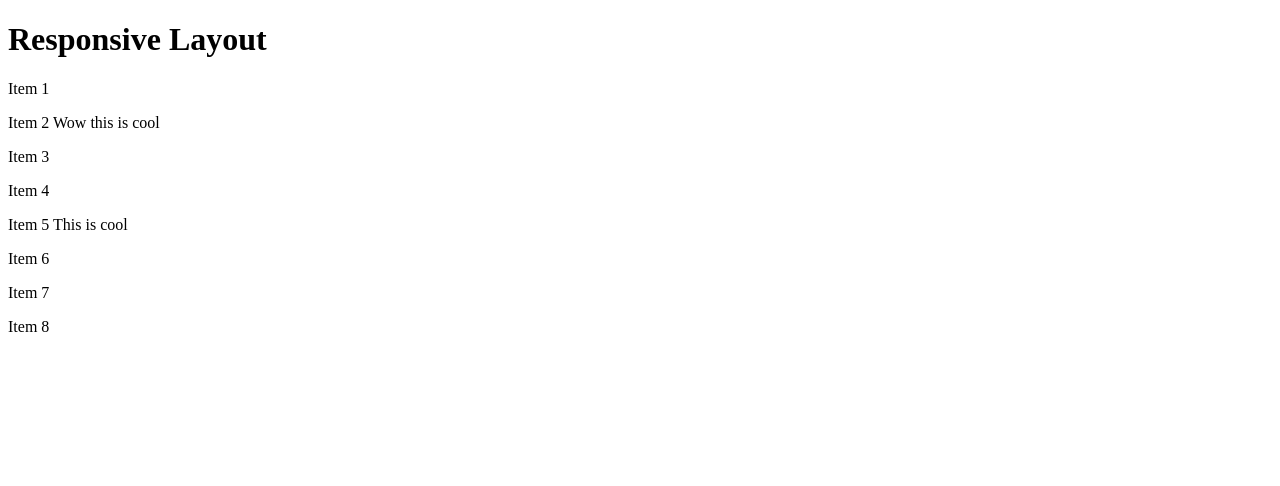
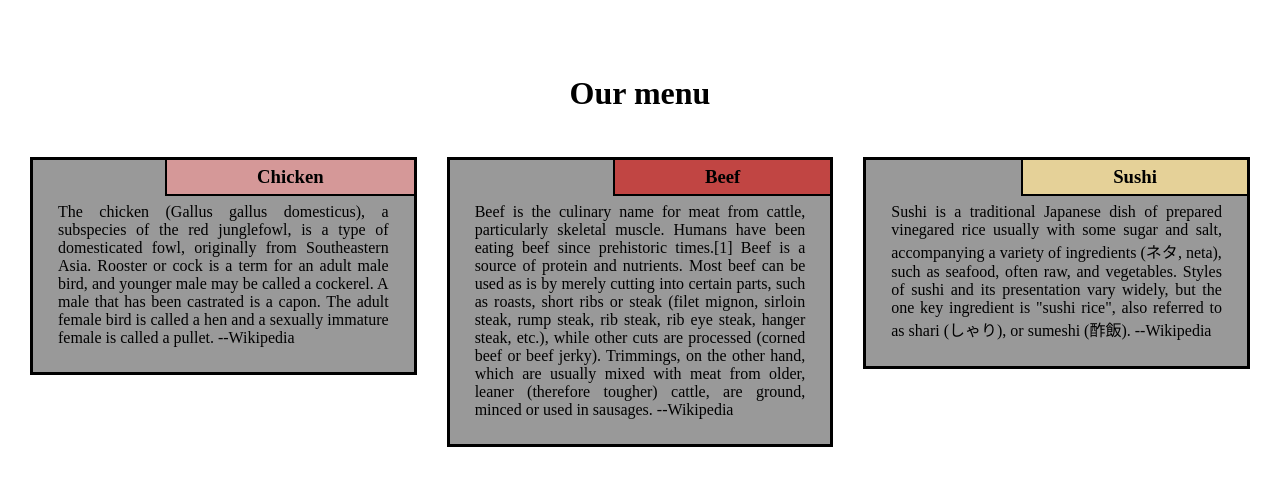
Before and after one commit to apanda2007/module2-solution, a plain HTML site: page index.html in a window 1280 px wide. Drawn offline with Linux system fonts and the light colour scheme; files that its build step writes are made by us from their sources.

Commit message:
Assignment Completed

```diff
--- a/css/style.css
+++ b/css/style.css
@@ -0,0 +1,125 @@
+/********** Base styles **********/
+*{
+  box-sizing: border-box;
+  margin:0;
+  padding:0;
+}
+
+
+.row{
+  width: 100%;
+}
+
+.menuTitle{
+  text-align: center;
+  margin-bottom: 30px;
+}
+
+.container{
+ position: relative;
+ top:60px;
+ margin: 15px;
+}
+
+.item{
+  position: relative;
+  top: 0;
+  background-color:#999999;
+  margin: 15px;
+  padding: 25px;
+  border: 3px solid #000;
+}
+
+.item p{
+  margin-top: 18px;
+  text-align: justify;
+  font-size:100%;
+}
+
+.item-title{
+  position: absolute;
+  top:0;
+  right: 0px;
+  background: green;
+  padding: 6px 90px;
+  border-left: 2px solid #000;
+  border-bottom: 2px solid #000;
+}
+
+#t1{
+  background-color: #D59898;
+}
+
+#t2{
+  background-color: #C14543;
+}
+
+#t3{
+  background-color: #E5D198;
+}
+
+/********** Desktop **********/
+@media (min-width: 992px){
+  .col-lg-1, .col-lg-2, .col-lg-3, .col-lg-4, .col-lg-5, .col-lg-6, .col-lg-7, .col-lg-8, .col-lg-9, .col-lg-10, .col-lg-11, .col-lg-12 {
+    float: left;
+  }
+  .col-lg-1 {
+    width: 8.33%;
+  }
+  .col-lg-2 {
+    width: 16.66%;
+  }
+  .col-lg-3 {
+    width: 25%;
+  }
+  .col-lg-4 {
+    width: 33.33%;
+  }
+  .col-lg-5 {
+    width: 41.66%;
+  }
+  .col-lg-6 {
+    width: 50%;
+  }
+  .col-lg-7 {
+    width: 58.33%;
+  }
+  .col-lg-8 {
+    width: 66.66%;
+  }
+  .col-lg-9 {
+    width: 74.99%;
+  }
+  .col-lg-10 {
+    width: 83.33%;
+  }
+  .col-lg-11 {
+    width: 91.66%;
+  }
+  .col-lg-12 {
+    width: 100%;
+  }
+
+}
+
+
+/********** Tablet **********/
+@media (min-width: 768px) and (max-width: 991px){
+  .col-lg-4 {
+    width: 50%;
+    float: left;
+  }
+  .col-lg-tablet{
+   width: 100%;
+   float: left;
+ }
+}
+
+
+/********** Mobile **********/
+@media (max-width: 767px){
+  .col-lg-4{
+    width: 100%;
+    float: left;
+  }
+}
--- a/index.html
+++ b/index.html
@@ -2,24 +2,51 @@
 <html>
 <head>
 <meta charset="utf-8">
+<meta name="viewport" content="width=device-width, initial-scale=1">
 <title>Module2 assignment</title>
-<link rel="stylesheet"  href="style.css">
+<link rel='stylesheet' type='text/css' href='css/style.css'>
 
-<style></style>
+
+
 </head>
 <body>
-<h1>Responsive Layout</h1>
+<div class="container">
+    <div class="row">
 
-<div class="row">
-  <div class="col-lg-3 col-md-6"><p>Item 1</p></div>
-  <div class="col-lg-3 col-md-6"><p>Item 2 Wow this is cool</p></div>
-  <div class="col-lg-3 col-md-6"><p>Item 3</p></div>
-  <div class="col-lg-3 col-md-6"><p>Item 4</p></div>
-  <div class="col-lg-3 col-md-6"><p>Item 5 This is cool</p></div>
-  <div class="col-lg-3 col-md-6"><p>Item 6</p></div>
-  <div class="col-lg-3 col-md-6"><p>Item 7</p></div>
-  <div class="col-lg-3 col-md-6"><p>Item 8</p></div>
+    <h1 class="menuTitle">Our menu</h1>
+      <div class="col-lg-4">
+        <div class="item">
+          <div class="item-title" id="t1">
+            <h3>Chicken</h3>
+          </div>
+          <p>
+            The chicken (Gallus gallus domesticus), a subspecies of the red junglefowl, is a type of domesticated fowl, originally from Southeastern Asia. Rooster or cock is a term for an adult male bird, and younger male may be called a cockerel. A male that has been castrated is a capon. The adult female bird is called a hen and a sexually immature female is called a pullet. --Wikipedia
+          </p>
+        </div>
+      </div>
+      <div class="col-lg-4">
+        <div class="item">
+         <div class="item-title" id="t2">
+          <h3>Beef</h3>
+        </div>
+        <p>
+          Beef is the culinary name for meat from cattle, particularly skeletal muscle. Humans have been eating beef since prehistoric times.[1] Beef is a source of protein and nutrients. Most beef can be used as is by merely cutting into certain parts, such as roasts, short ribs or steak (filet mignon, sirloin steak, rump steak, rib steak, rib eye steak, hanger steak, etc.), while other cuts are processed (corned beef or beef jerky). Trimmings, on the other hand, which are usually mixed with meat from older, leaner (therefore tougher) cattle, are ground, minced or used in sausages. --Wikipedia
+
+        </p>
+      </div>
+    </div>
+    <div class="col-lg-4 col-lg-tablet">
+      <div class="item">
+       <div class="item-title" id="t3">
+        <h3>Sushi</h3>
+      </div>
+      <p>
+        Sushi is a traditional Japanese dish of prepared vinegared rice usually with some sugar and salt, accompanying a variety of ingredients (ネタ, neta), such as seafood, often raw, and vegetables. Styles of sushi and its presentation vary widely, but the one key ingredient is "sushi rice", also referred to as shari (しゃり), or sumeshi (酢飯). --Wikipedia
+      </p>
+    </div>
+  </div>
+
 </div>
-
+</div>
 </body>
 </html>
```
Also changed, not shown: 2 other files.
